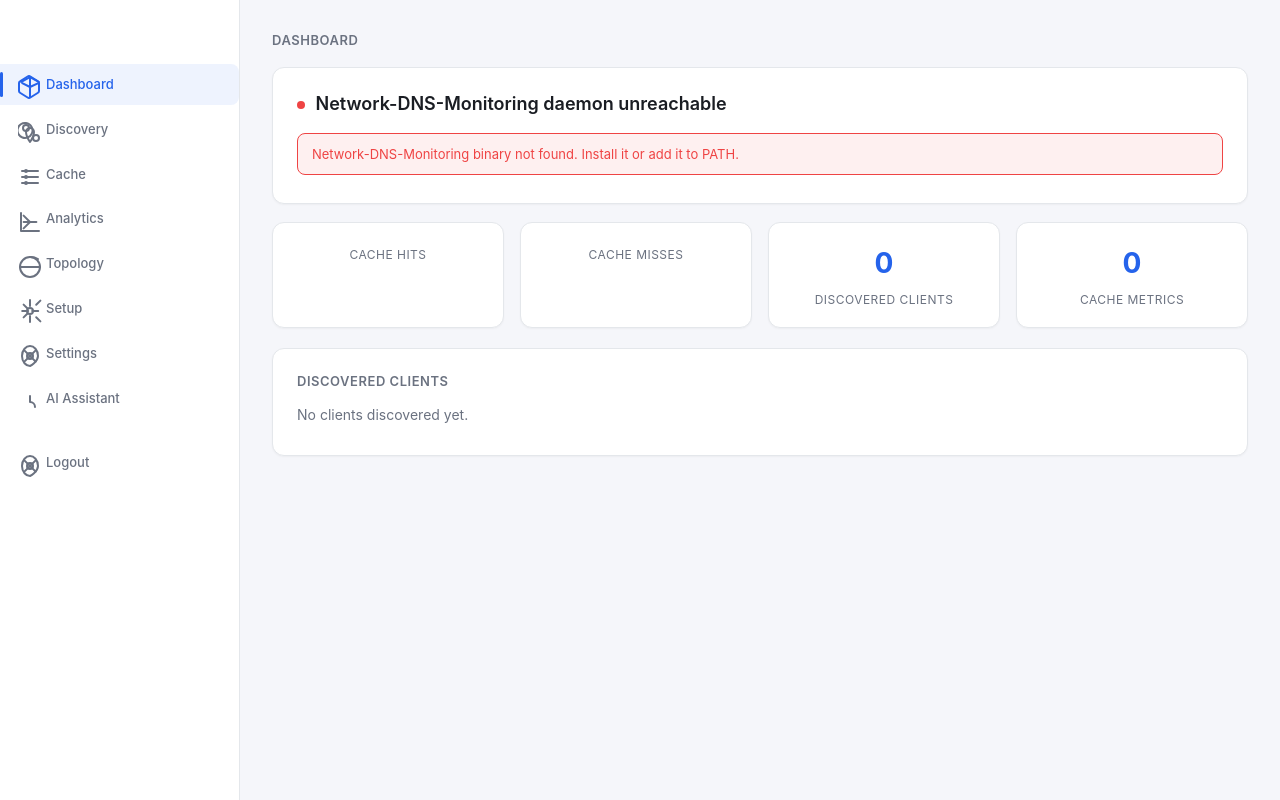
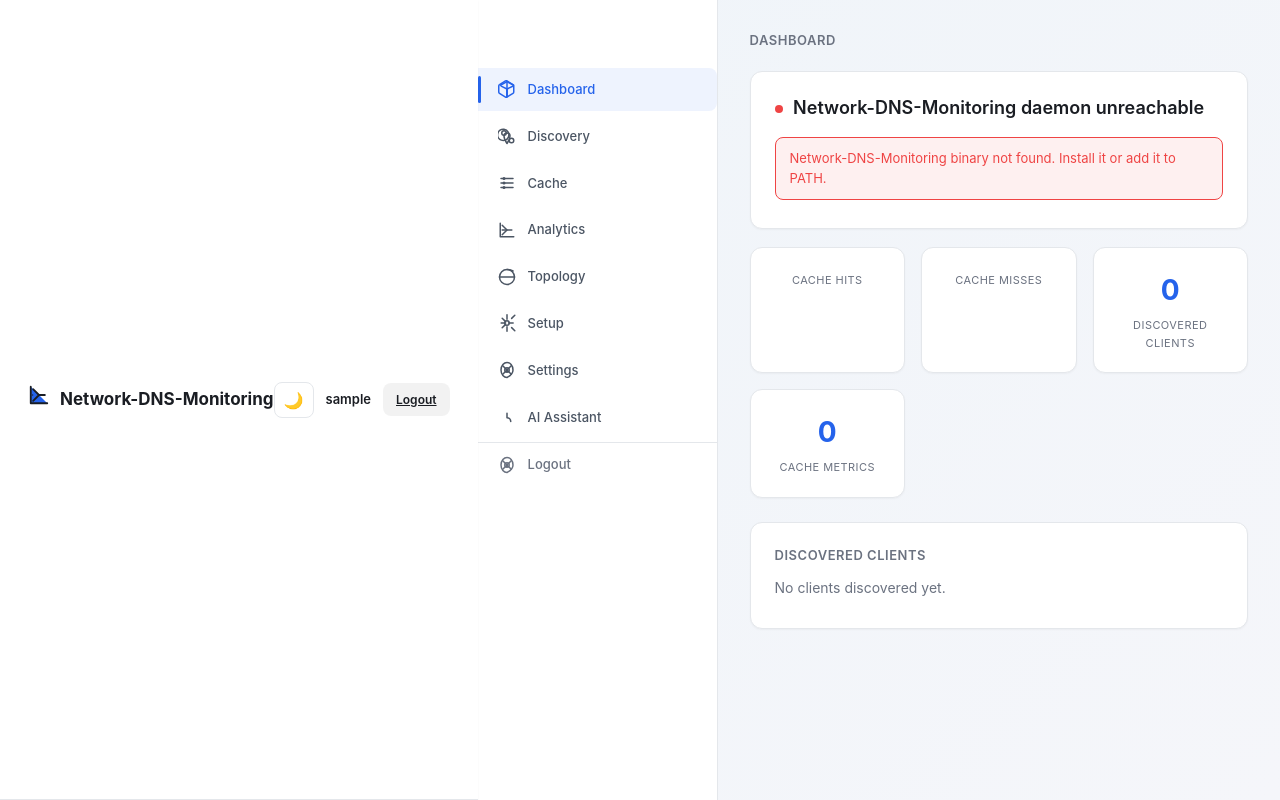
Before and after one commit to harys-rifai/Network-DNS-Monitoring, a Django app: page /dashboard/ in a window 1280 px wide. Run offline with Django 5.2, Linux system fonts and the light colour scheme; the visitor is signed in with stand-in values (Sample User, id 1); data comes from the database, SQL or seed files in the repository.

Commit message:
feat: add theme toggle (light/dark mode), professional sidebar layout with SVG icons

```diff
--- a/core/static/css/style.css
+++ b/core/static/css/style.css
@@ -1,11 +1,11 @@
 /*
  * Network-DNS-Monitoring — Professional UI
- * System-font stack, clean cards, sidebar-style navigation.
+ * Professional sidebar layout, clean cards, theme toggle support.
  */
 
 :root {
   --bg: #f5f6fa;
-  --bg-gradient: #eef1f5;
+  --bg-gradient: #eef4f9;
   --card: #ffffff;
   --card-border: #e4e7eb;
   --text: #1a1d23;
@@ -18,14 +18,16 @@
   --warning: #f59e0b;
   --sidebar-bg: #ffffff;
   --sidebar-border: #e4e7eb;
+  --sidebar-text: #4b5563;
   --shadow-sm: 0 1px 2px rgba(0, 0, 0, 0.04);
   --shadow: 0 1px 3px rgba(0, 0, 0, 0.08), 0 1px 2px rgba(0, 0, 0, 0.04);
   --shadow-md: 0 4px 6px rgba(0, 0, 0, 0.06), 0 2px 4px rgba(0, 0, 0, 0.04);
   --shadow-lg: 0 10px 25px rgba(0, 0, 0, 0.08), 0 4px 6px rgba(0, 0, 0, 0.04);
 }
 
-@media (prefers-color-scheme: dark) {
-  :root {
+/* Dark theme — applied via .dark-theme body class */
+body.dark-theme,
+body.dark-theme .app-layout {
   --bg: #0f1117;
   --bg-gradient: #11131a;
   --card: #1a1d23;
@@ -55,89 +57,23 @@ body {
   color: var(--text);
   background: var(--bg);
   min-height: 100vh;
+  transition: background 0.2s ease, color 0.2s ease;
 }
 
-a {
-  color: var(--accent);
-  text-decoration: none;
-}
-a:hover { text-decoration: underline; }
-
-button {
-  font-family: inherit;
-  font-size: 14px;
-}
+a { color: var(--accent); }
+button { font-family: inherit; font-size: 14px; }
 
 /* Layout */
 .app-layout {
   display: flex;
   min-height: 100vh;
+  background: linear-gradient(135deg, var(--bg-gradient) 0%, var(--bg) 100%);
 }
 
-.sidebar {
-  width: 240px;
-  background: var(--sidebar-bg);
-  border-right: 1px solid var(--sidebar-border);
-  padding-top: 60px;
-  position: sticky;
-  top: 0;
-  height: 100vh;
-  overflow-y: auto;
-}
-
-.sidebar-nav {
-  list-style: none;
-  margin: 0;
-  padding: 0;
-}
-
-.sidebar-nav li {
-  margin: 4px 0;
-}
-
-.sidebar-nav a {
+.app-body {
   display: flex;
-  align-items: center;
-  gap: 10px;
-  padding: 10px 18px;
-  color: var(--muted);
-  font-size: 13px;
-  font-weight: 500;
-  border-radius: 0 8px 8px 0;
-  transition: all 0.15s ease;
-  position: relative;
-}
-
-.sidebar-nav a:hover {
-  color: var(--accent);
-  background: var(--accent-soft);
-}
-
-.sidebar-nav a.active {
-  color: var(--accent);
-  background: var(--accent-soft);
-}
-
-.sidebar-nav a.active::before {
-  content: "";
-  position: absolute;
-  left: 0;
-  top: 8px;
-  bottom: 8px;
-  width: 3px;
-  background: var(--accent);
-  border-radius: 2px;
-}
-
-.sidebar-icon {
-  width: 18px;
-  height: 18px;
-  flex-shrink: 0;
-}
-
-.main-content {
   flex: 1;
-  padding: 30px 32px;
+  min-width: 0;
 }
 
 /* Topbar */
@@ -161,23 +98,131 @@ button {
   align-items: center;
   gap: 10px;
 }
-.topbar .logo::before {
-  content: "";
-  width: 28px;
-  height: 28px;
-  background: var(--accent);
-  border-radius: 8px;
+.topbar .logo-icon svg {
+  width: 22px;
+  height: 22px;
+  fill: var(--accent);
 }
 .topbar .user {
   display: flex;
   align-items: center;
-  gap: 14px;
+  gap: 12px;
   font-size: 13px;
 }
 
 .topbar .username {
   font-weight: 600;
   color: var(--text);
+}
+
+/* Theme toggle */
+#theme-toggle {
+  width: 40px;
+  height: 36px;
+  padding: 6px 8px;
+  border-radius: 8px;
+  display: flex;
+  align-items: center;
+  justify-content: center;
+  cursor: pointer;
+  border: 1px solid var(--card-border);
+  background: var(--sidebar-bg);
+  color: var(--text);
+  transition: all 0.2s ease;
+}
+#theme-toggle:hover {
+  background: var(--accent-soft);
+  color: var(--accent);
+}
+#theme-toggle .theme-icon {
+  font-size: 16px;
+  transition: transform 0.2s ease;
+}
+#theme-toggle:hover .theme-icon {
+  transform: scale(1.1);
+}
+
+/* Sidebar */
+.sidebar {
+  width: 240px;
+  background: var(--sidebar-bg);
+  border-right: 1px solid var(--sidebar-border);
+  padding-top: 64px;
+  position: sticky;
+  top: 0;
+  height: 100vh;
+  overflow-y: auto;
+  transition: background 0.2s ease, border-color 0.2s ease;
+}
+.sidebar-nav {
+  list-style: none;
+  margin: 0;
+  padding: 0;
+}
+.sidebar-nav li {
+  margin: 4px 0;
+}
+.sidebar-nav a {
+  display: flex;
+  align-items: center;
+  gap: 12px;
+  padding: 11px 20px;
+  color: var(--sidebar-text);
+  font-size: 13px;
+  font-weight: 500;
+  border-radius: 0 8px 8px 0;
+  transition: all 0.15s ease;
+  position: relative;
+  text-decoration: none;
+}
+.sidebar-nav a:hover {
+  background: var(--accent-soft);
+  color: var(--accent);
+}
+.sidebar-nav a.active {
+  color: var(--accent);
+  background: var(--accent-soft);
+}
+.sidebar-nav a.active::before {
+  content: "";
+  position: absolute;
+  left: 0;
+  top: 8px;
+  bottom: 8px;
+  width: 3px;
+  background: var(--accent);
+  border-radius: 2px;
+}
+.sidebar-icon {
+  width: 18px;
+  height: 18px;
+  flex-shrink: 0;
+  display: flex;
+  align-items: center;
+  justify-content: center;
+}
+.sidebar-icon svg {
+  width: 18px;
+  height: 18px;
+  stroke: currentColor;
+  fill: none;
+}
+.sidebar-label {
+  white-space: nowrap;
+}
+.sidebar-divider {
+  margin-top: 16px;
+  border-top: 1px solid var(--card-border);
+}
+.sidebar-divider a {
+  color: var(--muted);
+}
+
+/* Main content */
+.main-content {
+  flex: 1;
+  padding: 30px 32px;
+  min-width: 0;
 }
 
 /* Cards */
@@ -217,6 +262,14 @@ button {
 .text-xl { font-size: 20px; }
 .font-semibold { font-weight: 600; }
 .font-bold { font-weight: 700; }
+.section-title {
+  font-size: 13px;
+  font-weight: 600;
+  text-transform: uppercase;
+  letter-spacing: 0.04em;
+  color: var(--muted);
+  margin: 0 0 20px;
+}
 
 /* Status indicators */
 .status-dot {
@@ -349,12 +376,45 @@ table.data-table tbody tr:hover {
   gap: 16px;
 }
 
-/* Chart canvas */
+/* Stats cards */
+.stats-cards {
+  display: grid;
+  grid-template-columns: repeat(auto-fit, minmax(140px, 1fr));
+  gap: 16px;
+  margin-bottom: 24px;
+}
+.stats-card {
+  background: var(--card);
+  border: 1px solid var(--card-border);
+  border-radius: 12px;
+  padding: 20px 22px;
+  text-align: center;
+  box-shadow: var(--shadow-sm);
+  transition: box-shadow 0.15s ease, background 0.2s ease, border-color 0.2s ease;
+}
+.stats-card:hover { box-shadow: var(--shadow); }
+.stats-card .value {
+  font-size: 28px;
+  font-weight: 700;
+  color: var(--text);
+}
+.stats-card .label {
+  font-size: 11px;
+  color: var(--muted);
+  text-transform: uppercase;
+  letter-spacing: 0.04em;
+  margin-top: 4px;
+}
+.stats-card.success .value { color: var(--success); }
+.stats-card.warning .value { color: var(--warning); }
+.stats-card.info .value { color: var(--accent); }
+.stats-card.danger .value { color: var(--danger); }
+
+/* Chart */
 .chart-container {
   position: relative;
   height: 200px;
   width: 100%;
-  margin-top: 12px;
 }
 .chart-container canvas {
   width: 100%;
@@ -421,58 +528,17 @@ table.data-table tbody tr:hover {
   border: 1px solid var(--card-border);
   border-radius: 12px;
   background: rgba(0, 0, 0, 0.01);
+  min-height: 360px;
 }
 #topology-graph svg {
   width: 100%;
   height: 100%;
-  min-height: 360px;
-}
-
-/* Stats cards */
-.stats-cards {
-  display: grid;
-  grid-template-columns: repeat(auto-fit, minmax(160px, 1fr));
-  gap: 16px;
-  margin-bottom: 20px;
-}
-.stats-card {
-  background: var(--card);
-  border: 1px solid var(--card-border);
-  border-radius: 12px;
-  padding: 18px 20px;
-  text-align: center;
-  box-shadow: var(--shadow-sm);
-}
-.stats-card .value {
-  font-size: 28px;
-  font-weight: 700;
-  color: var(--text);
-}
-.stats-card .label {
-  font-size: 12px;
-  color: var(--muted);
-  text-transform: uppercase;
-  letter-spacing: 0.04em;
-  margin-top: 4px;
-}
-.stats-card.success .value { color: var(--success); }
-.stats-card.warning .value { color: var(--warning); }
-.stats-card.info .value { color: var(--accent); }
-
-/* Section headings */
-.section-title {
-  font-size: 13px;
-  font-weight: 600;
-  text-transform: uppercase;
-  letter-spacing: 0.04em;
-  color: var(--muted);
-  margin: 0 0 16px;
 }
 
 /* Responsive */
 @media (max-width: 768px) {
   .main-content { padding: 20px; }
-  .sidebar { width: 60px; }
+  .sidebar { width: 70px; position: fixed; z-index: 9; height: 100vh; }
   .sidebar .sidebar-label { display: none; }
   .auth-card { padding: 28px; }
 }
--- /dev/null
+++ b/core/static/js/theme.js
@@ -0,0 +1,79 @@
+/**
+ * Theme Toggle
+ * Persists the user's theme preference (light/dark) in localStorage.
+ * On load, reads the saved preference or falls back to system preference.
+ */
+(function () {
+  "use strict";
+
+  var STORAGE_KEY = "ndn-theme";
+  var THEME_LIGHT = "light";
+  var THEME_DARK = "dark";
+
+  var body = document.body;
+  var toggleBtn = document.getElementById("theme-toggle");
+  var toggleIcon = toggleBtn ? toggleBtn.querySelector(".theme-icon") : null;
+
+  function applyTheme(theme) {
+    if (theme === THEME_DARK) {
+      body.classList.add("dark-theme");
+      if (toggleIcon) toggleIcon.textContent = "☀️";
+    } else {
+      body.classList.remove("dark-theme");
+      if (toggleIcon) toggleIcon.textContent = "🌙";
+    }
+  }
+
+  function getSystemPreference() {
+    if (typeof window !== "undefined" && window.matchMedia) {
+      return window.matchMedia("(prefers-color-scheme: dark)").matches
+        ? THEME_DARK
+        : THEME_LIGHT;
+    }
+    return THEME_LIGHT;
+  }
+
+  function getSavedTheme() {
+    try {
+      return localStorage.getItem(STORAGE_KEY) || null;
+    } catch (e) {
+      return null;
+    }
+  }
+
+  function saveTheme(theme) {
+    try {
+      localStorage.setItem(STORAGE_KEY, theme);
+    } catch (e) {
+      /* ignore — storage may be unavailable */
+    }
+  }
+
+  function getCurrentTheme() {
+    return getSavedTheme() || getSystemPreference();
+  }
+
+  function toggleTheme() {
+    var current = getCurrentTheme();
+    var next = current === THEME_DARK ? THEME_LIGHT : THEME_DARK;
+    applyTheme(next);
+    saveTheme(next);
+  }
+
+  /* Initialise */
+  if (toggleBtn) {
+    toggleBtn.addEventListener("click", toggleTheme);
+  }
+
+  var initialTheme = getCurrentTheme();
+  applyTheme(initialTheme);
+
+  /* Listen for system preference changes */
+  if (window.matchMedia) {
+    window.matchMedia("(prefers-color-scheme: dark)").addEventListener("change", function (e) {
+      if (!getSavedTheme()) {
+        applyTheme(e.matches ? THEME_DARK : THEME_LIGHT);
+      }
+    });
+  }
+})();
--- a/core/templates/base.html
+++ b/core/templates/base.html
@@ -11,6 +11,25 @@
 </head>
 <body>
   <div class="app-layout">
+    <header class="topbar">
+      <div class="logo">
+        <span class="logo-icon">{% include 'icons/analytics.svg' %}</span>
+        Network-DNS-Monitoring
+      </div>
+      <div class="user">
+        <button id="theme-toggle" class="btn btn-ghost btn-sm" title="Toggle theme" aria-label="Toggle theme">
+          <span class="theme-icon">🌙</span>
+        </button>
+        {% if request.user.is_authenticated %}
+          <span class="username">{{ request.user.username }}</span>
+          <a href="{% url 'logout' %}" class="btn btn-ghost btn-sm" title="Log out">Logout</a>
+        {% else %}
+          <a href="{% url 'login' %}" class="btn btn-ghost btn-sm">Login</a>
+        {% endif %}
+      </div>
+    </header>
+
+    <div class="app-body">
       {% if request.user.is_authenticated %}
       <nav class="sidebar" role="navigation" aria-label="Main navigation">
         {% with name=request.resolver_match.url_name %}
@@ -63,8 +82,8 @@
               <span class="sidebar-label">AI Assistant</span>
             </a>
           </li>
-        <li style="margin-top: 24px;">
-          <a href="{% url 'logout' %}" class="sidebar-label" title="Log out">
+          <li class="sidebar-divider">
+            <a href="{% url 'logout' %}" class="sidebar-label">
               <span class="sidebar-icon">{% include 'icons/settings.svg' %}</span>
               Logout
             </a>
@@ -78,5 +97,9 @@
         {% block content %}{% endblock %}
       </main>
     </div>
+  </div>
+
+  {% block extra_js %}{% endblock %}
+  <script src="{% static 'js/theme.js' %}"></script>
 </body>
 </html>
--- a/core/templates/core/cache.html
+++ b/core/templates/core/cache.html
@@ -19,7 +19,7 @@
   {% endif %}
 
   {% if metrics %}
-    <h2 style="margin-top:18px;">Metrics</h2>
+    <h2>Metrics</h2>
     <table class="data-table">
       <tr><th>Metric</th><th>Value</th></tr>
       {% for k, v in metrics.items %}
--- a/core/templates/core/discovery.html
+++ b/core/templates/core/discovery.html
@@ -23,7 +23,7 @@
   {% endif %}
 
   {% if source_map %}
-    <h2 style="margin-top:20px;">By source interface</h2>
+    <h2>By source interface</h2>
     <table class="data-table">
       <tr><th>Source</th><th>Clients</th></tr>
       {% for source, names in source_map.items %}
--- a/core/templates/core/setup.html
+++ b/core/templates/core/setup.html
@@ -40,8 +40,8 @@
 </div>
 
 <div class="card">
-  <h1>Install instructions</h1>
-  <p class="muted">This clone manages an already-installed <code>Network-DNS-Monitoring</code> daemon. To install on this machine:</p>
+  <h1>Installation</h1>
+  <p class="muted">This application manages an already-installed <code>Network-DNS-Monitoring</code> daemon. To install on this machine:</p>
   <ul class="muted" style="line-height:1.8;">
     <li>Windows: run the bundled <kbd>install.ps1</kbd> as Administrator, or <kbd>nextdns.exe install -profile=abcdef</kbd>.</li>
     <li>Linux/macOS: <kbd>curl -sfL https://nextdns.io/install | sh</kbd>.</li>
```
Also changed, not shown: other parts of core/static/css/style.css (+60 -38 lines), core/templates/core/analytics.html (+16 -3 lines), core/templates/core/topology.html (+15 -0 lines). Lines whose indentation alone changed are shown as unchanged.
